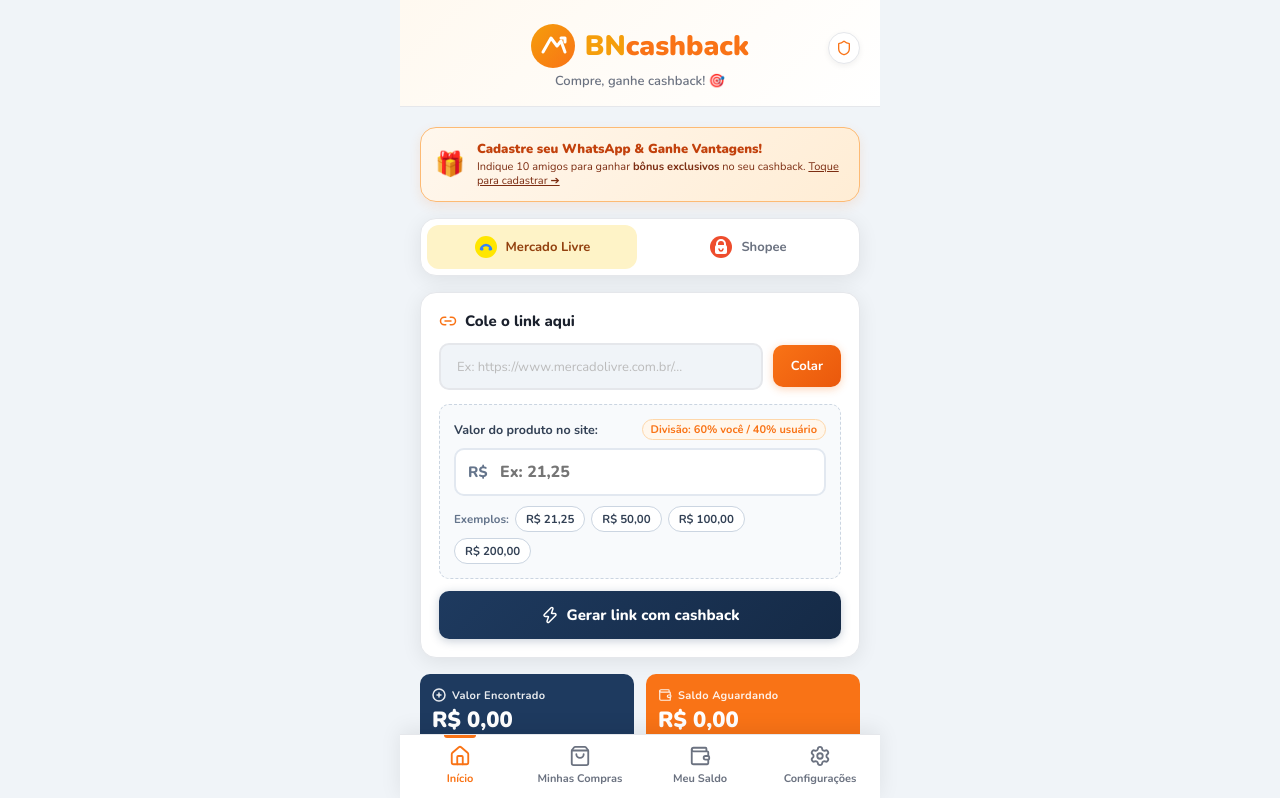
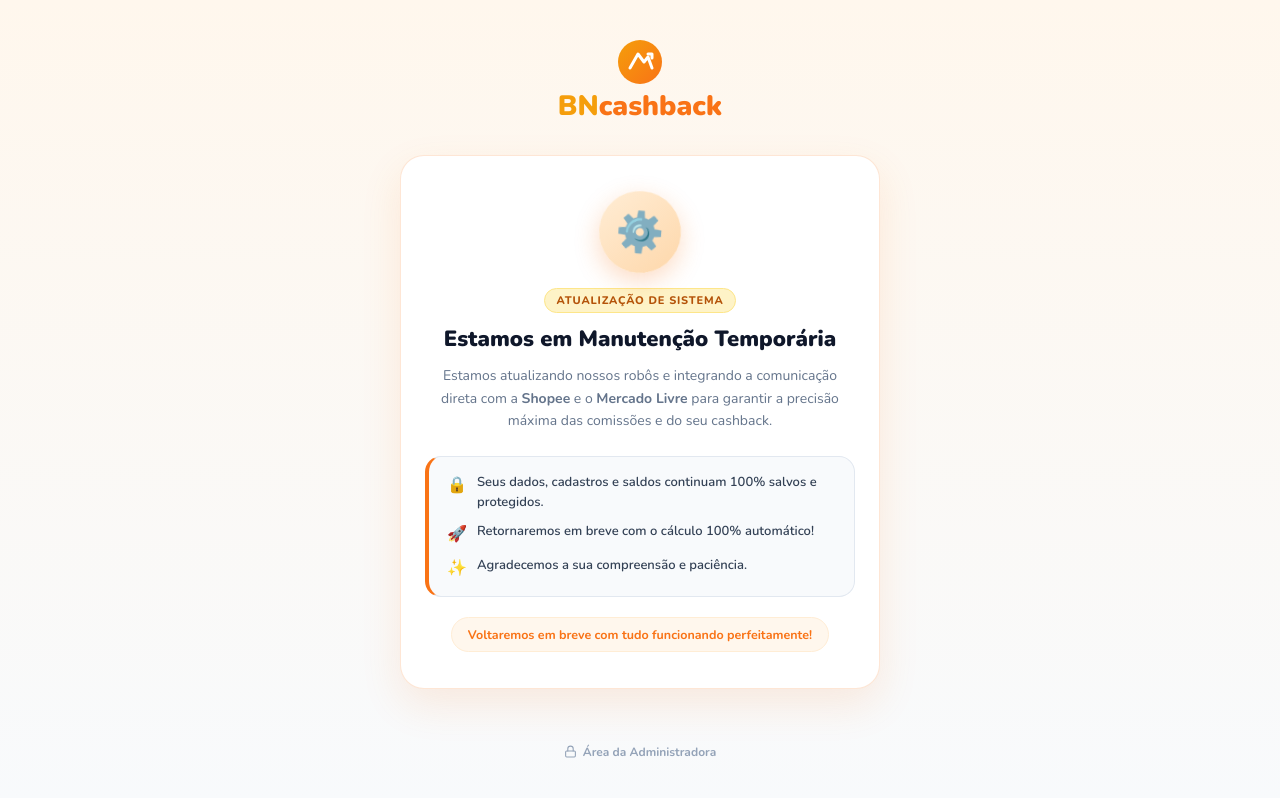
Before and after one commit to bbrunanr-hub/bncashback, a React (Vite) app: page / in a window 1280 px wide. Shown: the top 798 px of the page. Built offline with nearby package versions, Linux system fonts and the light colour scheme.

Commit message:
feat: colocar site em modo manutencao e remover cliques de precos rapidos

```diff
--- a/src/App.tsx
+++ b/src/App.tsx
@@ -695,13 +695,6 @@ function HomePage({
               </button>
             )}
           </div>
-          <div className="quick-price-chips">
-            <span className="qpc-label">Exemplos:</span>
-            <button type="button" className="qpc-chip" onClick={() => { setPriceInput('21,25'); setTotalFound(0); }}>R$ 21,25</button>
-            <button type="button" className="qpc-chip" onClick={() => { setPriceInput('50,00'); setTotalFound(0); }}>R$ 50,00</button>
-            <button type="button" className="qpc-chip" onClick={() => { setPriceInput('100,00'); setTotalFound(0); }}>R$ 100,00</button>
-            <button type="button" className="qpc-chip" onClick={() => { setPriceInput('200,00'); setTotalFound(0); }}>R$ 200,00</button>
-          </div>
         </div>
 
         <button
@@ -1914,8 +1907,68 @@ function AdminPage({ onBack }: { onBack: () => void }) {
   )
 }
 
+// ---- Maintenance Page ----
+function MaintenancePage({ onOpenAdmin }: { onOpenAdmin: () => void }) {
+  return (
+    <div className="maintenance-container">
+      {/* Top Brand */}
+      <div className="maintenance-brand">
+        <LogoIcon />
+        <div className="logo-text" style={{ marginTop: 8 }}>
+          <span className="bn">BN</span><span className="cb">cashback</span>
+        </div>
+      </div>
+
+      {/* Main Notice Card */}
+      <div className="maintenance-card">
+        <div className="maintenance-icon-badge">
+          ⚙️
+        </div>
+        <div className="maintenance-tag">Atualização de Sistema</div>
+        <h1 className="maintenance-title">Estamos em Manutenção Temporária</h1>
+        <p className="maintenance-subtitle">
+          Estamos atualizando nossos robôs e integrando a comunicação direta com a <strong>Shopee</strong> e o <strong>Mercado Livre</strong> para garantir a precisão máxima das comissões e do seu cashback.
+        </p>
+
+        <div className="maintenance-info-box">
+          <div className="mib-item">
+            <span className="mib-bullet">🔒</span>
+            <span>Seus dados, cadastros e saldos continuam 100% salvos e protegidos.</span>
+          </div>
+          <div className="mib-item">
+            <span className="mib-bullet">🚀</span>
+            <span>Retornaremos em breve com o cálculo 100% automático!</span>
+          </div>
+          <div className="mib-item">
+            <span className="mib-bullet">✨</span>
+            <span>Agradecemos a sua compreensão e paciência.</span>
+          </div>
+        </div>
+
+        <div className="maintenance-timer-hint">
+          Voltaremos em breve com tudo funcionando perfeitamente!
+        </div>
+      </div>
+
+      {/* Footer & Discreet Admin Link */}
+      <footer className="maintenance-footer">
+        <button
+          type="button"
+          className="maintenance-admin-btn"
+          onClick={onOpenAdmin}
+          title="Acesso da Administradora"
+        >
+          <Lock size={13} /> Área da Administradora
+        </button>
+      </footer>
+    </div>
+  )
+}
+
 // ---- Main App ----
 export default function App() {
+  const [isMaintenance] = useState(true)
+  const [isAdminOpen, setIsAdminOpen] = useState(false)
   const [activeTab, setActiveTab] = useState<Tab>('home')
   const [currentUser, setCurrentUser] = useState<UserProfile | null>(null)
   const [isRegisterModalOpen, setIsRegisterModalOpen] = useState(false)
@@ -1941,6 +1994,53 @@ export default function App() {
       allUsers.unshift(user)
     }
     localStorage.setItem('bn_all_users', JSON.stringify(allUsers))
+  }
+
+  // Se o site estiver em manutenção e não for a tela de admin
+  if (isMaintenance && !isAdminOpen) {
+    return (
+      <>
+        <Toaster position="top-center" richColors />
+        <MaintenancePage onOpenAdmin={() => setIsAdminOpen(true)} />
+      </>
+    )
+  }
+
+  // Se a administradora estiver no painel restrito durante a manutenção
+  if (isAdminOpen) {
+    return (
+      <>
+        <Toaster position="top-center" richColors />
+        <div className="app-shell">
+          <header className="app-header">
+            <div className="header-logo-container">
+              <div className="header-logo">
+                <LogoIcon />
+                <div className="logo-text">
+                  <span className="bn">BN</span><span className="cb">cashback</span>
+                </div>
+              </div>
+              <div style={{ display: 'flex', gap: 8, alignItems: 'center' }}>
+                <span style={{ fontSize: 11, background: '#fee2e2', color: '#dc2626', padding: '3px 8px', borderRadius: 999, fontWeight: 800 }}>
+                  SITE FORA DO AR (MANUTENÇÃO)
+                </span>
+                <button
+                  className="admin-header-btn"
+                  onClick={() => setIsAdminOpen(false)}
+                  title="Voltar para tela de manutenção"
+                >
+                  <ArrowLeft size={16} />
+                </button>
+              </div>
+            </div>
+            <div className="header-tagline">Painel de Controle Exclusivo da Administradora</div>
+          </header>
+          <main className="main-content">
+            <AdminPage onBack={() => setIsAdminOpen(false)} />
+          </main>
+        </div>
+      </>
+    )
   }
 
   const navItems = [
--- a/src/index.css
+++ b/src/index.css
@@ -1914,3 +1914,152 @@ body {
   box-shadow: 0 2px 8px rgba(22,163,74,0.3);
 }
 .as-compute-btn:hover { opacity: 0.9; }
+
+/* ---- Maintenance Page ---- */
+.maintenance-container {
+  min-height: 100vh;
+  display: flex;
+  flex-direction: column;
+  justify-content: space-between;
+  align-items: center;
+  padding: 40px 20px 24px;
+  background: linear-gradient(180deg, #FFF7ED 0%, #F8FAFC 100%);
+  font-family: 'Nunito', sans-serif;
+  text-align: center;
+  box-sizing: border-box;
+}
+
+.maintenance-brand {
+  display: flex;
+  flex-direction: column;
+  align-items: center;
+  margin-bottom: 20px;
+}
+
+.maintenance-card {
+  max-width: 480px;
+  width: 100%;
+  background: #ffffff;
+  border-radius: 24px;
+  padding: 36px 24px;
+  box-shadow: 0 16px 40px rgba(249, 115, 22, 0.12);
+  border: 1.5px solid rgba(249, 115, 22, 0.18);
+  display: flex;
+  flex-direction: column;
+  align-items: center;
+  margin: auto 0;
+  box-sizing: border-box;
+}
+
+.maintenance-icon-badge {
+  width: 80px;
+  height: 80px;
+  border-radius: 50%;
+  background: linear-gradient(135deg, #FFEDD5 0%, #FED7AA 100%);
+  display: flex;
+  align-items: center;
+  justify-content: center;
+  font-size: 38px;
+  margin-bottom: 16px;
+  box-shadow: 0 8px 24px rgba(249, 115, 22, 0.25);
+  animation: pulse-gear 2.5s infinite ease-in-out;
+}
+
+@keyframes pulse-gear {
+  0%, 100% { transform: scale(1) rotate(0deg); }
+  50% { transform: scale(1.08) rotate(15deg); }
+}
+
+.maintenance-tag {
+  background: #FEF3C7;
+  color: #B45309;
+  font-size: 11px;
+  font-weight: 800;
+  text-transform: uppercase;
+  letter-spacing: 0.8px;
+  padding: 4px 12px;
+  border-radius: 999px;
+  margin-bottom: 12px;
+  border: 1px solid #FDE68A;
+}
+
+.maintenance-title {
+  font-size: 22px;
+  font-weight: 900;
+  color: #0F172A;
+  margin: 0 0 12px 0;
+  line-height: 1.3;
+}
+
+.maintenance-subtitle {
+  font-size: 14px;
+  color: #64748B;
+  line-height: 1.6;
+  margin: 0 0 24px 0;
+}
+
+.maintenance-info-box {
+  background: #F8FAFC;
+  border-radius: 16px;
+  padding: 16px 18px;
+  width: 100%;
+  text-align: left;
+  margin-bottom: 20px;
+  border: 1px solid #E2E8F0;
+  border-left: 4px solid var(--primary);
+  box-sizing: border-box;
+}
+
+.mib-item {
+  display: flex;
+  align-items: flex-start;
+  gap: 10px;
+  font-size: 13px;
+  color: #334155;
+  font-weight: 600;
+  line-height: 1.5;
+  margin-bottom: 10px;
+}
+.mib-item:last-child {
+  margin-bottom: 0;
+}
+
+.mib-bullet {
+  font-size: 16px;
+  flex-shrink: 0;
+}
+
+.maintenance-timer-hint {
+  font-size: 12.5px;
+  font-weight: 700;
+  color: var(--primary);
+  background: #FFF7ED;
+  padding: 8px 16px;
+  border-radius: 999px;
+  border: 1px solid #FFEDD5;
+}
+
+.maintenance-footer {
+  margin-top: 24px;
+  padding: 8px 0;
+}
+
+.maintenance-admin-btn {
+  background: none;
+  border: none;
+  color: #94A3B8;
+  font-family: 'Nunito', sans-serif;
+  font-size: 12px;
+  font-weight: 700;
+  cursor: pointer;
+  padding: 8px 14px;
+  border-radius: 8px;
+  transition: all 0.2s ease;
+  display: inline-flex;
+  align-items: center;
+  gap: 6px;
+}
+.maintenance-admin-btn:hover {
+  color: var(--primary);
+  background: rgba(249, 115, 22, 0.08);
+}
```
